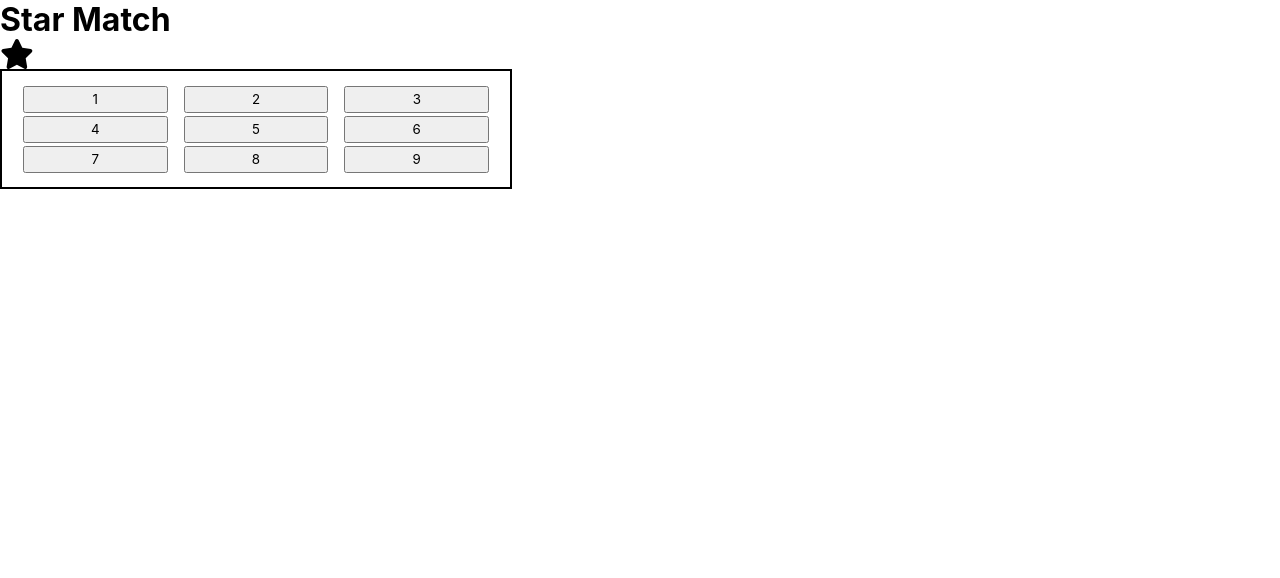
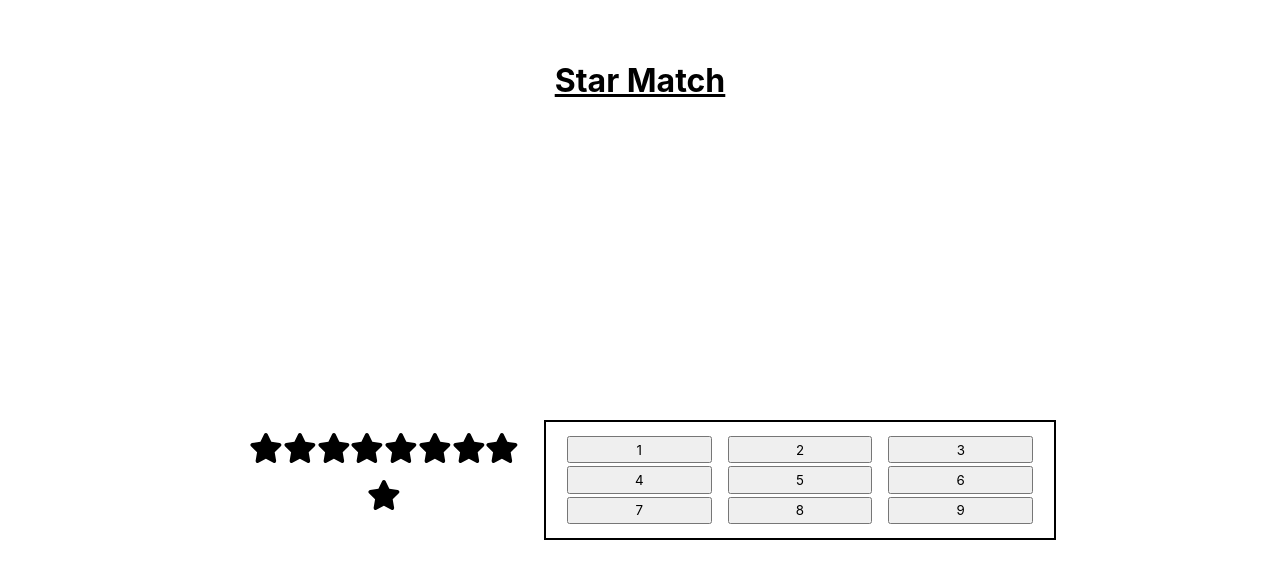
Before and after one commit to clairey259/React_star-match-game, a React (Create React App) app: page / in a window 1280 px wide. Shown: the top 578 px of the page. Built offline with nearby package versions, Linux system fonts and the light colour scheme.

Commit message:
all components render

```diff
--- a/src/App.jsx
+++ b/src/App.jsx
@@ -3,10 +3,15 @@ import Main from './Components/Main/Main';
 import Navbar from './Components/Navbar/Navbar';
 
 const App = () => {
+  function range(start, end) {
+    if (start === end) return [start];
+    return [start, ...range(start + 1, end)];
+  }
+
   return (
     <>
       <Navbar />
-      <Main />
+      <Main range={range}/>
     </>
   );
 }
--- a/src/Components/BasicButton/BasicButton.module.scss
+++ b/src/Components/BasicButton/BasicButton.module.scss
@@ -2,5 +2,6 @@
     height: 30%;
     width: 30%;
     margin: auto;
+    cursor: pointer;
 
 }
--- a/src/Components/BasicStar/BasicStar.jsx
+++ b/src/Components/BasicStar/BasicStar.jsx
@@ -6,7 +6,6 @@ const BasicStar = () => {
   return (
     <>
       <FontAwesomeIcon icon={faStar} className={Styles.star}/>
-
     </>
   );
 };
--- a/src/Components/BasicStar/BasicStar.module.scss
+++ b/src/Components/BasicStar/BasicStar.module.scss
@@ -1,4 +1,8 @@
 .star {
-    font-size: 30px;
-    color: black;
+  font-size: 30px;
+  color: black;
+
+  &:hover {
+    color: goldenrod;
+  }
 }
--- a/src/Components/ButtonBox/ButtonBox.jsx
+++ b/src/Components/ButtonBox/ButtonBox.jsx
@@ -2,15 +2,11 @@ import React from "react";
 import BasicButton from "../BasicButton/BasicButton";
 import Styles from "./ButtonBox.module.scss";
 
-const ButtonBox = () => {
-  function range(start, end) {
-    if (start === end) return [start];
-    return [start, ...range(start + 1, end)];
-  }
+const ButtonBox = (props) => {
 
   return (
     <div className={Styles.buttonBox}>
-      {range(1, 9).map((number) => (
+      {props.range(1, 9).map((number) => (
           <BasicButton id={number} text={number} />
       ))}
     </div>
--- a/src/Components/Main/Main.jsx
+++ b/src/Components/Main/Main.jsx
@@ -1,13 +1,14 @@
-import React from 'react'
-import ButtonBox from '../ButtonBox/ButtonBox'
-import StarDisplay from '../StarDisplay/StarDisplay'
+import React from 'react';
+import ButtonBox from '../ButtonBox/ButtonBox';
+import StarDisplay from '../StarDisplay/StarDisplay';
+import Styles from './Main.module.scss';
 
-const Main = () => {
+const Main = (props) => {
   return (
-    <>
-        <StarDisplay />
-        <ButtonBox />
-    </>
+    <div className={Styles.main}>
+        <StarDisplay range={props.range}/>
+        <ButtonBox range={props.range}/>
+    </div>
   )
 }
 
--- /dev/null
+++ b/src/Components/Main/Main.module.scss
@@ -0,0 +1,6 @@
+.main {
+    display: flex;
+    justify-content: center;
+    align-items: center;
+    height: 80vh;
+}
--- a/src/Components/Navbar/Navbar.jsx
+++ b/src/Components/Navbar/Navbar.jsx
@@ -1,9 +1,12 @@
-import React from 'react'
+import React from 'react';
+import Styles from './Navbar.module.scss';
 
 const Navbar = () => {
   return (
+    <div className={Styles.navBar}>
     <h1>Star Match</h1>
-  )
+    </div>
+    )
 }
 
 export default Navbar
--- /dev/null
+++ b/src/Components/Navbar/Navbar.module.scss
@@ -0,0 +1,15 @@
+.navBar {
+    display: flex;
+    height: 20vh;
+    width: 100vw;
+    align-items: center;
+    justify-content: center;
+
+    h1{
+        text-decoration: underline;
+
+        &:hover {
+            color: goldenrod;
+        }
+    }
+}
--- a/src/Components/StarDisplay/StarDisplay.jsx
+++ b/src/Components/StarDisplay/StarDisplay.jsx
@@ -1,11 +1,14 @@
 import React from 'react'
-import BasicStar from '../BasicStar/BasicStar'
+import BasicStar from '../BasicStar/BasicStar';
+import Styles from './StarDisplay.module.scss';
 
-const StarDisplay = () => {
+const StarDisplay = (props) => {
   return (
-    <>
-        <BasicStar />
-    </>
+    <div className={Styles.starBox}>
+    {props.range(1, 9).map((number) => (
+          <BasicStar id={number} text={number} />
+      ))}
+    </div>
   )
 }
 
--- /dev/null
+++ b/src/Components/StarDisplay/StarDisplay.module.scss
@@ -0,0 +1,8 @@
+.starBox{
+    display: flex;
+    flex-wrap: wrap;
+    height: 120px;
+    width: 40vh;
+    padding: 1%;
+    justify-content: center;
+}
```
